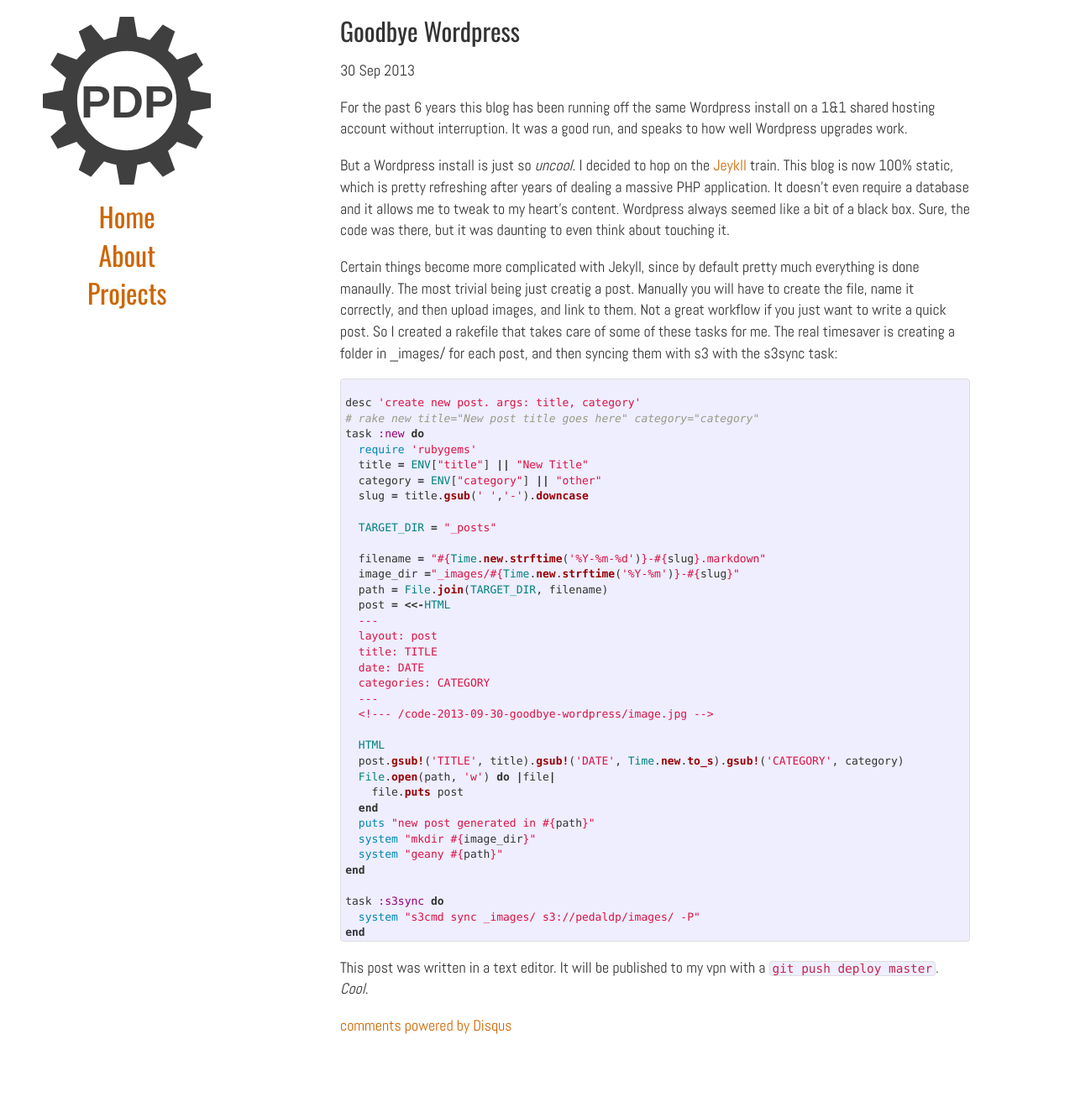
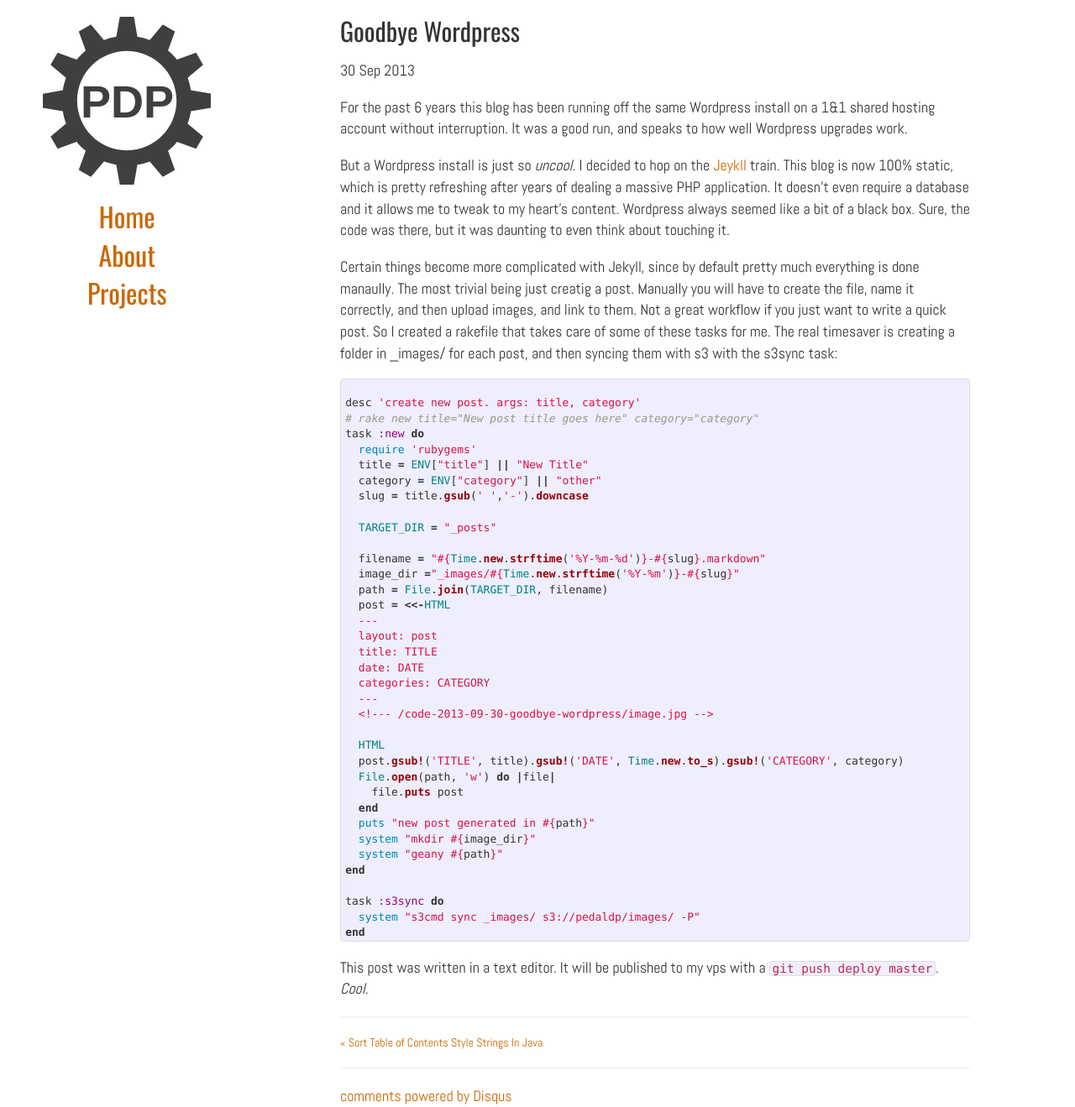
Before and after one commit to Fingel/pedaldrivenprogramming.com, a Jekyll site: the page built from _posts/2013-09-30-goodbye-wordpress.markdown, in a window 1280 px wide. Shown: the whole page at 84% size. Built offline with Jekyll 4.4.1, drawn with Linux system fonts in a browser that asks for light colours; comment, search, counter and statistics services are not loaded; before the commit the page ends 1235 px from its top, so only the background shows below that.

Commit message:
add prev/next links to bottom of posts

```diff
--- a/_layouts/post.html
+++ b/_layouts/post.html
@@ -5,6 +5,16 @@ layout: default
 <p class="meta">{{ page.date | date_to_string }}</p>
 <div class="post">
 {{ content }}
+</div>
+<div class="prevnext">
+  <hr/>
+  {% if page.previous %}
+  <a href="{{ page.previous.url }}">&#171; {{page.previous.title}}</a>
+  {% endif %}
+  {% if page.next %}
+  <span class="pull-right"><a href="{{ page.next.url }}">{{page.next.title}} &#187;</a></span>
+  {% endif %}
+<hr/>
 </div>
 <div id="disqus_thread"></div>
 <script type="text/javascript">
--- a/_posts/2013-09-30-goodbye-wordpress.markdown
+++ b/_posts/2013-09-30-goodbye-wordpress.markdown
@@ -66,5 +66,5 @@ end
 
 {% endhighlight %}
 
-This post was written in a text editor. It will be published to my vpn
+This post was written in a text editor. It will be published to my vps
 with a `git push deploy master`. _Cool_.
--- a/css/main.css
+++ b/css/main.css
@@ -265,6 +265,10 @@ ul.posts {
   border: 0;
 }
 
+.prevnext {
+  font-size: 14px;
+}
+
 /*****************************************************************************/
 /*
 /* Posts
```
